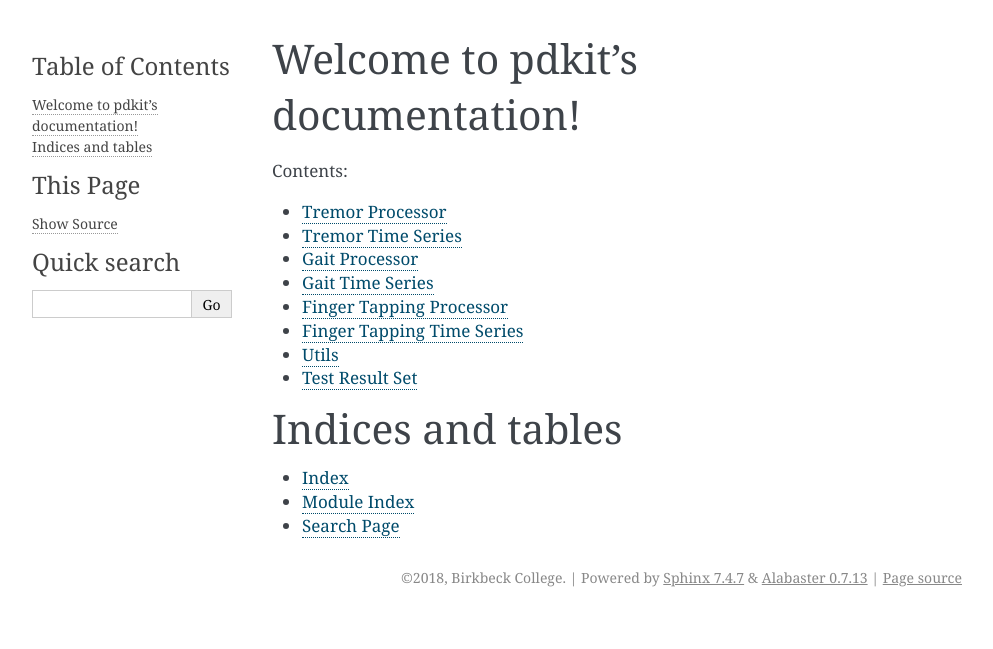
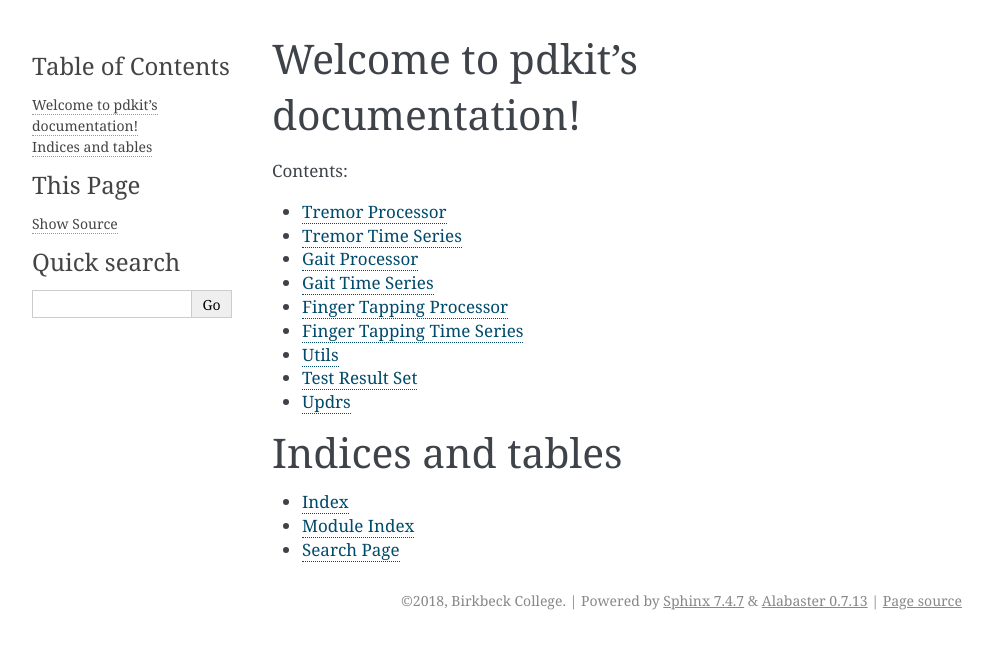
Before and after one commit to pdkit/pdkit, a Sphinx documentation site: the page built from docs/index.rst, in a window 1280 px wide. Shown: the top 649 px of the page, without its empty margins (148-1141 px from the left). Built offline with Sphinx 7.4.7, drawn with Linux system fonts in a browser that asks for light colours.

Commit message:
adds docstring for updrs class

```diff
--- a/docs/index.rst
+++ b/docs/index.rst
@@ -11,6 +11,7 @@
    tapping
    utils
    testResultSet
+   updrs
 
 Indices and tables
 ==================
--- /dev/null
+++ b/docs/updrs.rst
@@ -0,0 +1,5 @@
+Updrs
+============================
+
+.. automodule:: updrs
+   :members:
--- a/pdkit/__init__.py
+++ b/pdkit/__init__.py
@@ -6,5 +6,5 @@
 from .gait_time_series import GaitTimeSeries
 from .finger_tapping_time_series import FingerTappingTimeSeries
 from .test_result_set import TestResultSet
-from .cluster_processor import ClusterProcessor
+from .updrs import Updrs
 from .classification import Classification
```
